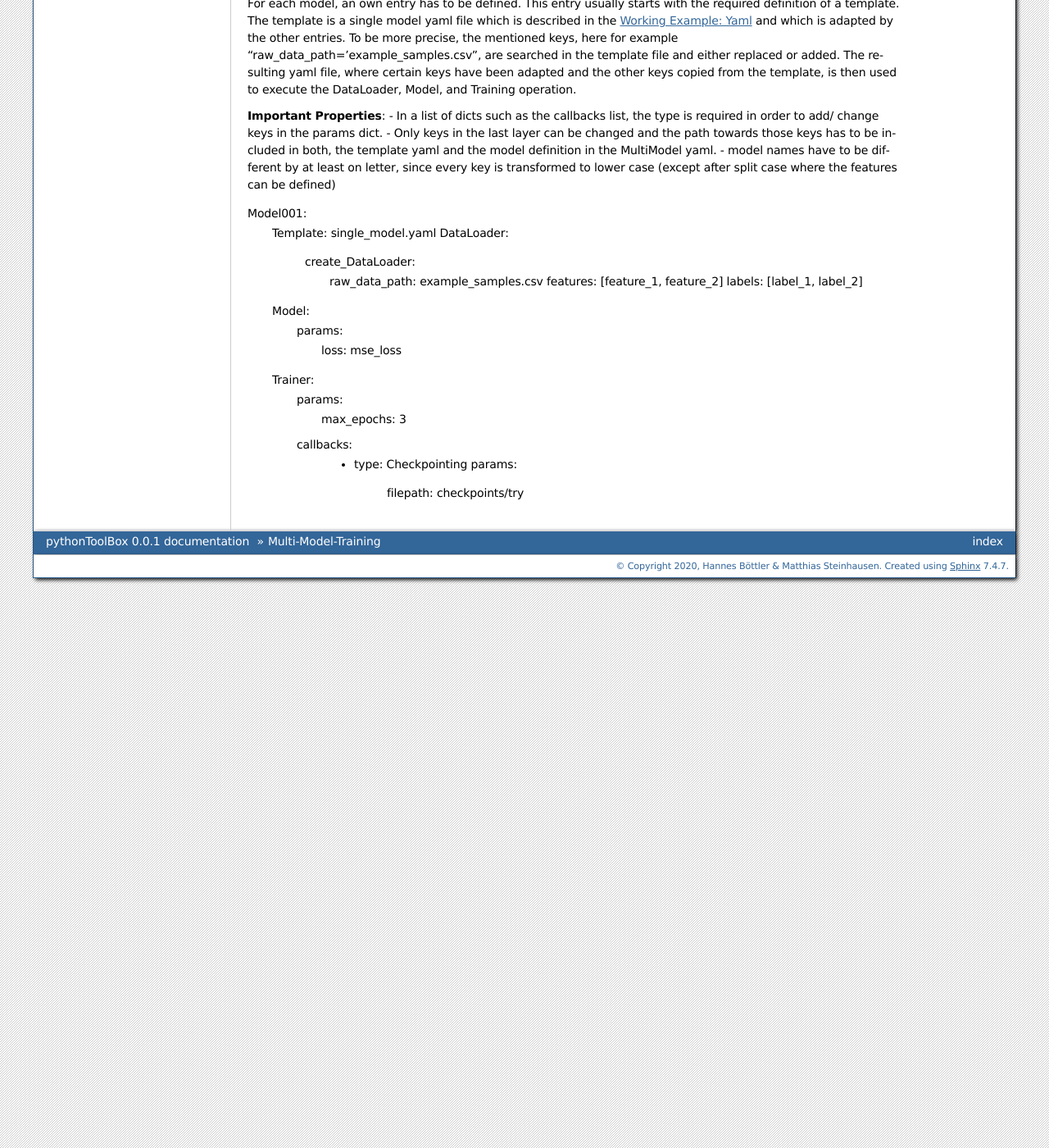
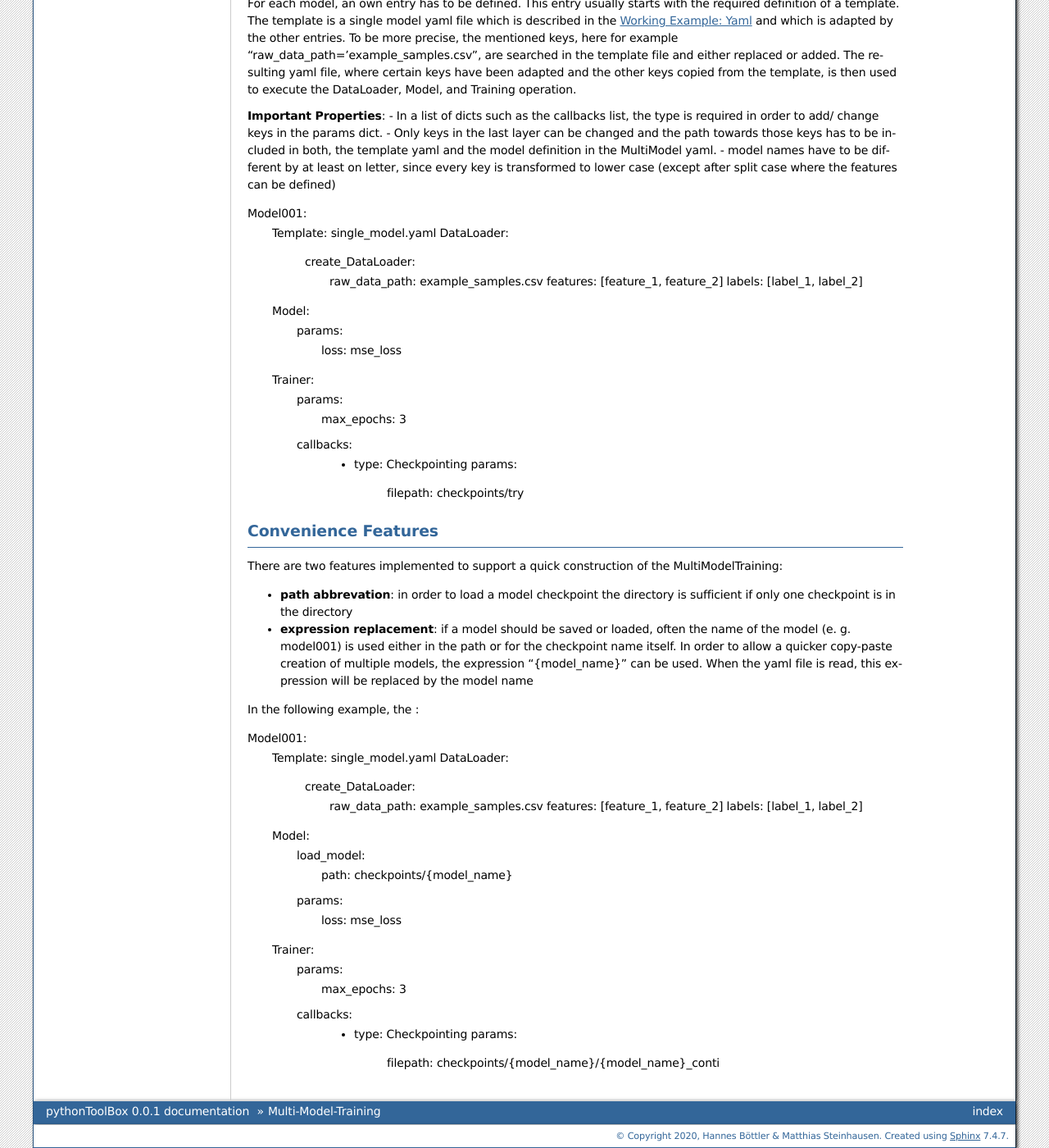
Before and after one commit to pascal-roth/thundertorch, a Sphinx documentation site: the page built from source/ML_utils/getting_started/MultiModelTraining.rst, in a window 1280 px wide and 1400 px high, scrolled down 954 px. Shown: the whole window at 82% size. Built offline with Sphinx 7.4.7, drawn with Linux system fonts in a browser that asks for light colours; formulas are drawn with MathJax 3; pages that are not in the unit, such as notebooks, are missing from menus.

Commit message:
expression replacement in MultiModel yaml added, bugfixe config tree

```diff
--- a/source/ML_utils/getting_started/MultiModelTraining.rst
+++ b/source/ML_utils/getting_started/MultiModelTraining.rst
@@ -105,3 +105,40 @@ Model001:
       - type: Checkpointing
         params:
           filepath: checkpoints/try
+
+Convenience Features
+--------------------
+
+There are two features implemented to support a quick construction of
+the MultiModelTraining:
+
+-  **path abbrevation**: in order to load a model checkpoint the
+   directory is sufficient if only one checkpoint is in the directory
+-  **expression replacement**: if a model should be saved or loaded,
+   often the name of the model (e. g. model001) is used either in the
+   path or for the checkpoint name itself. In order to allow a quicker
+   copy-paste creation of multiple models, the expression “{model_name}”
+   can be used. When the yaml file is read, this expression will be
+   replaced by the model name
+
+In the following example, the :
+
+Model001:
+  Template: single_model.yaml
+  DataLoader:
+    create_DataLoader:
+      raw_data_path: example_samples.csv
+      features: [feature_1, feature_2]
+      labels: [label_1, label_2]
+  Model:
+    load_model:
+      path: checkpoints/{model_name}
+    params:
+      loss: mse_loss
+  Trainer:
+    params:
+      max_epochs: 3
+    callbacks:
+      - type: Checkpointing
+        params:
+          filepath: checkpoints/{model_name}/{model_name}_conti
```
